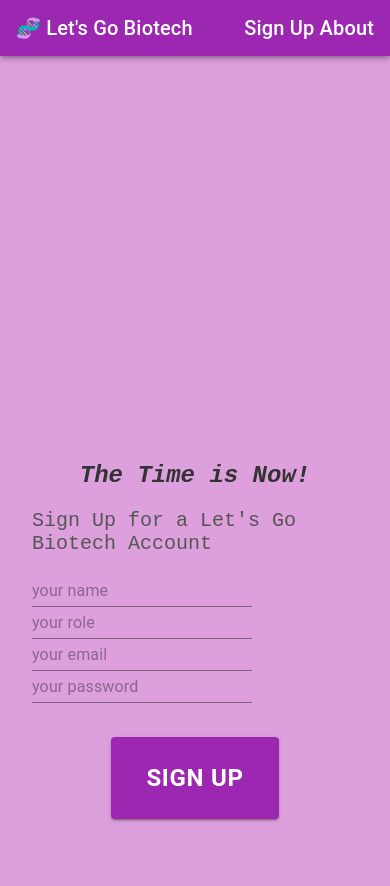
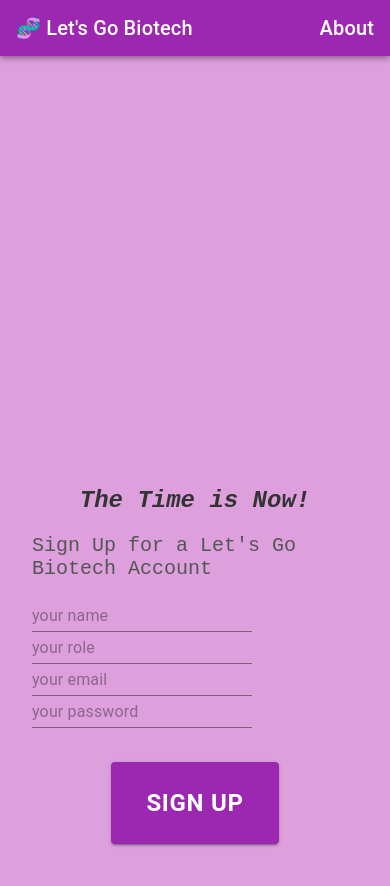
Before and after one commit to rohanrobinson/lgb, a Next.js app: page /sign-up in a window 390 px wide. Shown: the top 886 px of the page. Built offline with nearby package versions, Linux system fonts and the light colour scheme.

Commit message:
testing sign up / landing view on mobile (wanna see header on load)

```diff
--- a/src/pages/index.js
+++ b/src/pages/index.js
@@ -102,7 +102,7 @@ export default function Home() {
             <Typography variant="h6" component="div" sx={{ flexGrow: 1 }}>
             🧬 Let's Go Biotech
             </Typography>
-            <Typography variant="h6" component="div" sx={{ flexGrow: 0.1 }} className={styles.cursorPointer} onClick={goToSignUpPage}>
+            <Typography variant="h6" component="div" sx={{ flexGrow: 0.5 }} className={styles.cursorPointer} onClick={goToSignUpPage}>
               Sign Up
             </Typography>
             <Typography variant="h6" component="div" sx={{ flexGrow: 0 }} className={styles.cursorPointer} onClick={goToAboutUsPage}>
--- a/src/pages/sign-up.js
+++ b/src/pages/sign-up.js
@@ -126,9 +126,7 @@ export default function SaveInfo() {
           <Typography variant="h6" component="div" sx={{ flexGrow: 1 }} className={styles.cursorPointer} onClick={goHome}>
           🧬 Let's Go Biotech
           </Typography>
-          <Typography variant="h6" component="div" sx={{ flexGrow: 0.1 }} className={styles.cursorPointer} onClick={goHome}>
-            Sign Up
-          </Typography>
+
           <Typography variant="h6" component="div" sx={{ flexGrow: 0 }} className={styles.cursorPointer} onClick={goToAboutUsPage}>
             About
           </Typography>
--- a/src/styles/Home.module.css
+++ b/src/styles/Home.module.css
@@ -20,7 +20,7 @@
     }
 
     .headers {
-      margin-top: 350px;
+      margin-top: 400px;
     }
   }
 
```
